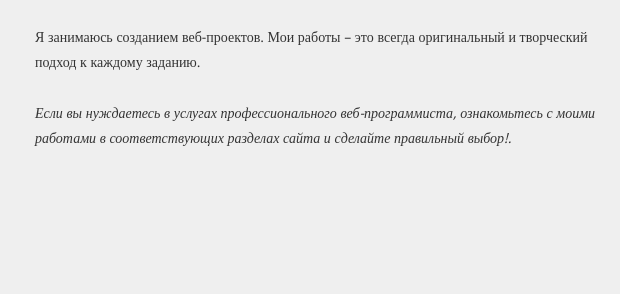
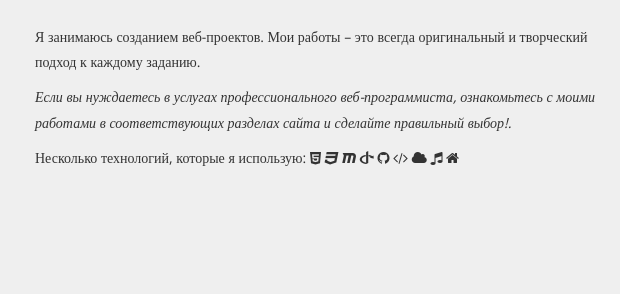
Before and after one commit to OLDIN/oldin.github.com, a plain HTML site: page index.html in a window 1280 px wide. Shown: the part 190-484 px from the top of the page, 0-620 px from the left. Drawn offline with nearby package versions, Linux system fonts and the light colour scheme.

Commit message:
Добавил список использующихся технологий

```diff
--- a/index.html
+++ b/index.html
@@ -88,7 +88,20 @@
                         Портфолио <strong>веб-разработчика</strong>
                     </h2>
 
-					<p>Я занимаюсь созданием веб-проектов. Мои работы – это всегда оригинальный и творческий подход к каждому заданию. <br><br><em>Если вы нуждаетесь в услугах профессионального веб-программиста, ознакомьтесь с моими работами в соответствующих разделах сайта и сделайте правильный выбор!.</em></p>
+					<p>Я занимаюсь созданием веб-проектов. Мои работы – это всегда оригинальный и творческий подход к каждому заданию. </p>
+                    <p><em>Если вы нуждаетесь в услугах профессионального веб-программиста, ознакомьтесь с моими работами в соответствующих разделах сайта и сделайте правильный выбор!.</em></p>
+                    <p>
+                        Несколько технологий, которые я использую:
+                        <i class="fa fa-html5" aria-hidden="true"></i>
+                        <i class="fa fa-css3" aria-hidden="true"></i>
+                        <i class="fa fa-maxcdn" aria-hidden="true"></i>
+                        <i class="fa fa-openid" aria-hidden="true"></i>
+                        <i class="fa fa-github" aria-hidden="true"></i>
+                        <i class="fa fa-code" aria-hidden="true"></i>
+                        <i class="fa fa-cloud" aria-hidden="true"></i>
+                        <i class="fa fa-music" aria-hidden="true"></i>
+                        <i class="fa fa-home" aria-hidden="true"></i>
+                    </p>
 
 				</div>
 				<div class="right col">
```
